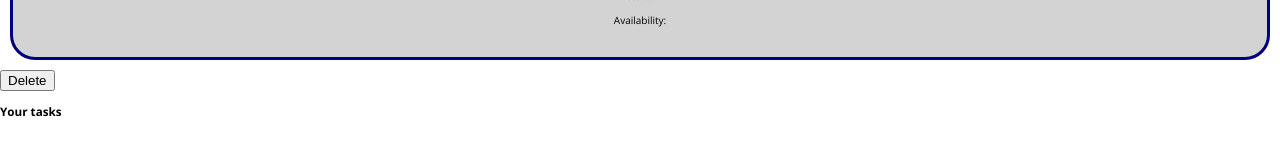
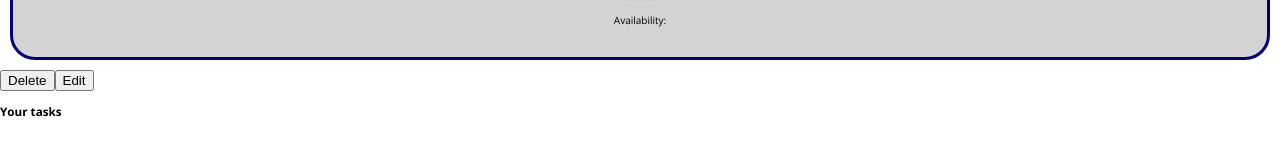
Before and after one commit to Build-Week-September-Part-Time/Front-End, a React (Create React App) app: page /volunteer-home in a window 1280 px wide. Shown: the part 265-420 px from the top of the page. Built offline with nearby package versions, Linux system fonts and the light colour scheme; no server answers; sample sign-in values are in the browser's storage.

Commit message:
Udpate-Volunteer path

```diff
--- a/src/App.js
+++ b/src/App.js
@@ -17,6 +17,7 @@ import StudentHome from "./components/student/StudentHome";
 import VolunteerHome from "./components/volunteer/VolunteerHome";
 import AdminHome from "./components/admin/AdminHome";
 import NavBar from "./components/NavBar";
+import UpdateVolunteer from "./components/volunteer/UpdateVolunteer";
 
 
 function App() {
@@ -77,6 +78,7 @@ useEffect(()=>{
 					<PrivateRoute path='/student-home' component={StudentHome} />
 					<PrivateRoute path='/volunteer-home' component={VolunteerHome} />
 					<PrivateRoute path='/admin-home' component={AdminHome} />
+					<PrivateRoute path='/update-volunteer' component={UpdateVolunteer}/>
 				</TaskListContext.Provider>
 				</VolunteerListContext.Provider>
 				</CurrentUserContext.Provider>
--- a/src/components/volunteer/CurrentVolunteer.js
+++ b/src/components/volunteer/CurrentVolunteer.js
@@ -32,6 +32,10 @@ function CurrentVolunteer(props) {
 
       }
 
+      function handleEdit(e) {
+        history.push('/update-volunteer');
+
+      }
 
     return (
     <div>
@@ -45,6 +49,7 @@ function CurrentVolunteer(props) {
             <p>Availability: {currentVolunteer.availability}</p>
         </Card>
         <button onClick={handleDelete}>Delete</button>
+        <button onClick={handleEdit}>Edit</button>
         {/* {currentUser != {} && <VolunteerCard volunteer={currentUser}/>
         } */}
 
```
Also changed, not shown: src/components/volunteer/UpdateVolunteer.js (added).
